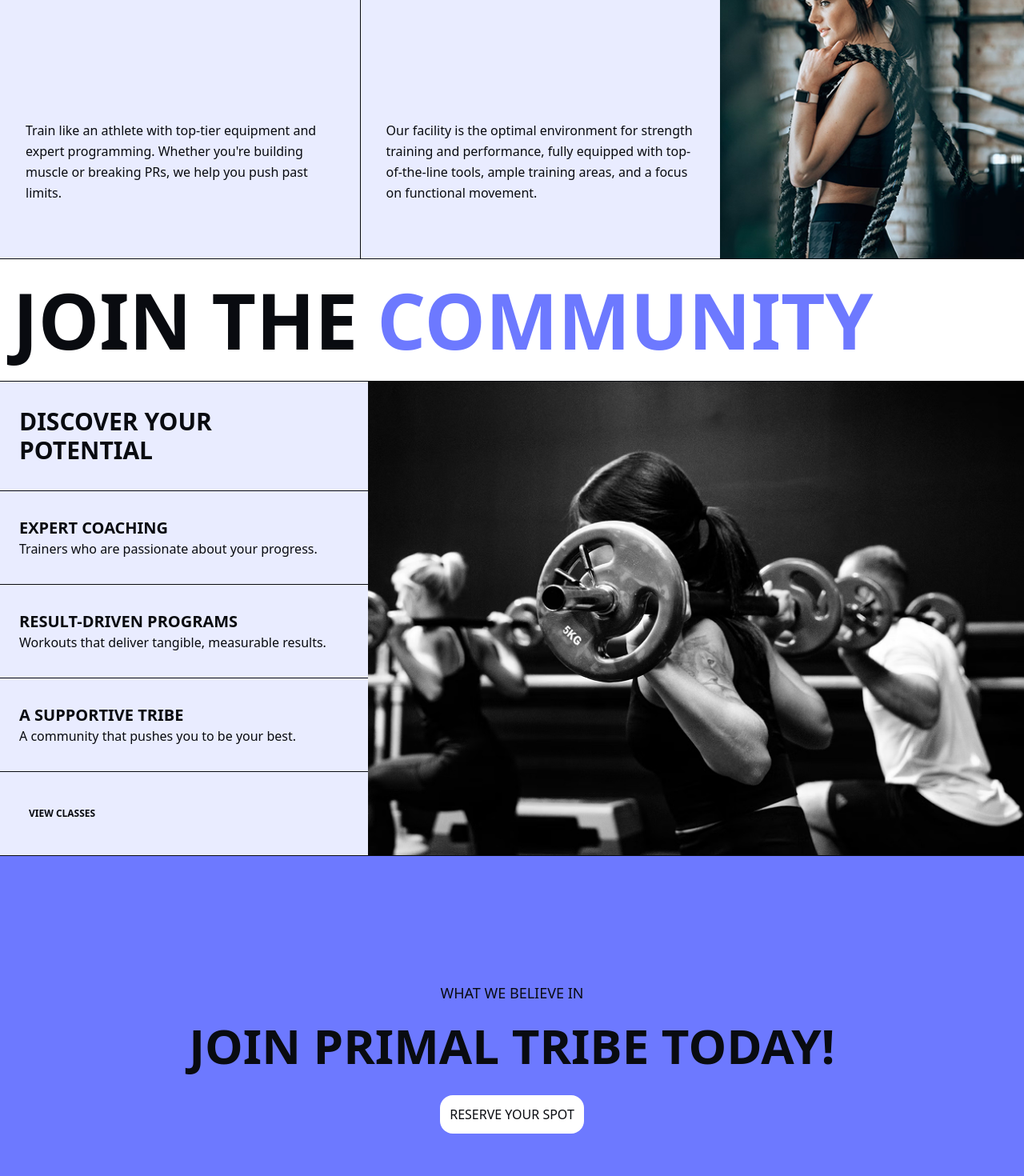
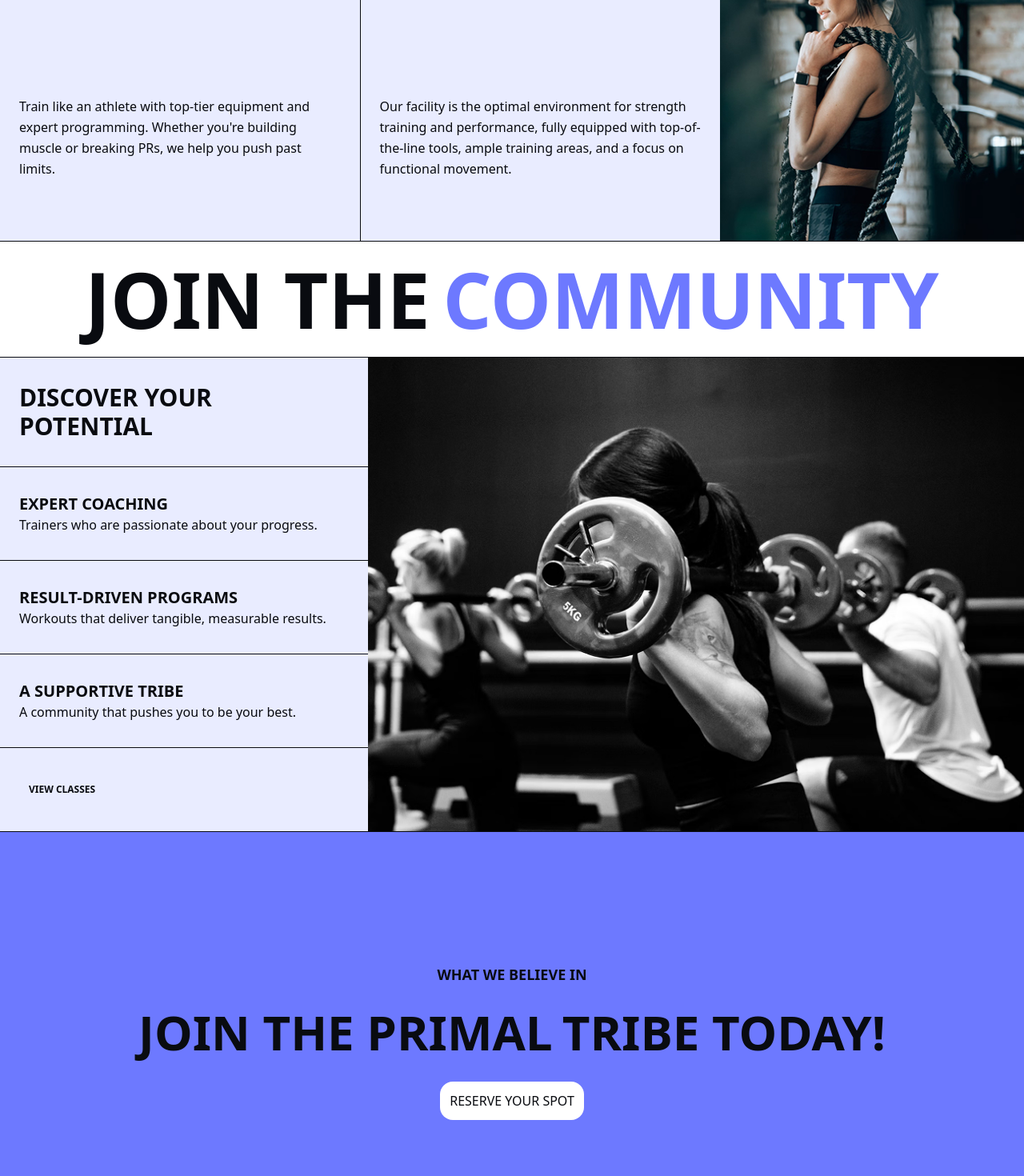
Before and after one commit to SSoneSIR/Primal-Training, a Next.js app in the folder apps/client/: page /home in a window 1280 px wide. Shown: the part 940-2410 px from the top of the page at 80% size. Built offline with nearby package versions, Linux system fonts and the light colour scheme.

Commit message:
home:mobile responsiveness

```diff
--- a/apps/client/app/home/page.tsx
+++ b/apps/client/app/home/page.tsx
@@ -3,29 +3,31 @@
 import Header from "../../components/shared/layout/header";
 import Footer from "../../components/shared/layout/footer";
 import TitleTextCard from "../../components/shared/card/title-text-card";
+import TitleTextCard2 from "../../components/shared/card/title-text-card2";
 
 export default function HomePage() {
   return (
     <div>
       <Header />
-      <div className="border-b-2 p-4">
-        <div className="flex justify-center text-8xl leading-tight font-bold">
+      <div className="border-b-2 px-1 pt-4 pb-0">
+        <div className="mb-4 flex flex-nowrap whitespace-nowrap text-3xl font-bold leading-loose sm:justify-center sm:text-8xl sm:leading-tight">
           <p>TRAIN HARD.</p>
           <p className="text-accent">LIVE BETTER</p>
         </div>
       </div>{" "}
-      <div className="flex">
+      <div className="flex flex-col sm:flex-row">
         <Image
           src="/image.png"
           alt="Primal Training logo"
           width={900}
           height={400}
-          className="object-fill"
+          priority
+          className="h-auto w-full object-cover sm:h-128 sm:w-225 sm:object-fill"
         />
         <TitleTextCard
           titleLines={["FOR THE", "COMMITTED"]}
           description="Train like an athlete with top-tier equipment and expert programming. Whether you're building muscle or breaking PRs, we help you push past limits."
-          className="bg-muted-foreground"
+          className="bg-muted-foreground border-b"
         >
           <button
             type="button"
@@ -35,61 +37,63 @@
           </button>
         </TitleTextCard>
       </div>
-      <div className="flex border-b bg-muted-foreground">
+      <div className="flex flex-col border-b bg-muted-foreground sm:flex-row">
         <TitleTextCard
           titleLines={["GUIDED BY", "EXPERTS"]}
           description="Train like an athlete with top-tier equipment and expert programming. Whether you're building muscle or breaking PRs, we help you push past limits."
-          className="border-r"
+          className="order-2 border-b sm:order-1 sm:border-b-0 sm:border-r"
         />
         <TitleTextCard
           titleLines={["DYNAMIC OPEN", "GYM"]}
           description="Our facility is the optimal environment for strength training and performance, fully equipped with top-of-the-line tools, ample training areas, and a focus on functional movement."
+          className="order-3 sm:order-2"
         />
         <Image
           src="/Image-2.png"
           alt="Primal Training logo"
           width={380}
-          height={100}
-          className="object-fill"
+          height={479}
+          className="order-1 w-full object-cover sm:order-3 sm:mx-0 sm:w-95 sm:max-w-none sm:shrink-0 sm:object-fill"
         />{" "}
       </div>
-      <div className="border-b p-4 ">
-        <div className="flex justify-start text-8xl leading-tight font-bold gap-6">
+      <div className="border-b sm:p-3 py-2 px-6">
+        <div className=" flex gap-4 whitespace-nowrap text-3xl font-bold leading-loose sm:justify-center sm:text-8xl sm:leading-tight ">
           <p>JOIN THE</p>
           <p className="text-accent">COMMUNITY</p>
         </div>
       </div>
-      <div className=" flex items-stretch border-b">
-        <div className="bg-muted-foreground min-w-0 w-115">
+      <div className="flex flex-col border-b sm:flex-row sm:items-stretch">
+        <div className="order-2 w-full bg-muted-foreground sm:order-1 sm:min-w-0 sm:w-115">
           <div className="flex flex-col px-6 border-b ">
-            <div className="text-3xl font-bold py-8">
+            <div className="text-2xl sm:text-3xl font-bold py-4 sm:py-8">
               <p>DISCOVER YOUR POTENTIAL</p>
             </div>
           </div>
           <div>
-            <div className="flex flex-col px-6 border-b py-8 ">
-              <div className="font-bold text-xl">EXPERT COACHING</div>
-              <p>Trainers who are passionate about your progress.</p>
-            </div>
-            <div className="flex flex-col px-6 border-b py-8">
-              <div className="font-bold text-xl">RESULT-DRIVEN PROGRAMS</div>
-              <p>Workouts that deliver tangible, measurable results.</p>
-            </div>
-            <div className="flex flex-col px-6 border-b py-8 ">
-              <div className="font-bold text-xl">A SUPPORTIVE TRIBE</div>
-              <p>A community that pushes you to be your best.</p>
-            </div>
-            <div className="flex flex-col px-6  py-8 ">
+            <TitleTextCard2
+              title={["EXPERT COACHING"]}
+              description="Trainers who are passionate about your progress."
+            />
+            <TitleTextCard2
+              title={["RESULT-DRIVEN PROGRAMS"]}
+              description="Workouts that deliver tangible, measurable results."
+            />
+            <TitleTextCard2
+              title={["A SUPPORTIVE TRIBE"]}
+              description="A community that pushes you to be your best."
+            />
+            <div className="flex flex-col px-6 py-8  items-center sm:items-start">
               <button
                 type="button"
-                className="w-fit cursor-pointer rounded-2xl p-3 text-xs font-semibold text-foreground hover:bg-gray-900 hover:text-gray-100"
+                className="w-fit cursor-pointer rounded-2xl p-3 text-xs font-semibold text-foreground hover:bg-gray-900 hover:text-gray-100
+               "
               >
                 VIEW CLASSES
               </button>
             </div>
           </div>
         </div>
-        <div className="relative flex-1">
+        <div className="relative order-1 min-h-80 w-full sm:order-2 sm:min-h-0 sm:flex-1">
           <Image
             src="/Image3.png"
             alt="Primal Training logo"
@@ -98,12 +102,17 @@
           />
         </div>
       </div>
-      <div className="flex  flex-col gap-6  p-40 text-center bg-accent">
-        <p className="text-lg leading-tight">WHAT WE BELIEVE IN</p>
-        <p className="text-6xl font-bold">JOIN PRIMAL TRIBE TODAY!</p>
+      <div className="flex flex-col items-center gap-2 sm:gap-6 bg-accent px-2 py-20 text-center sm:p-40">
+        <p className="text-base leading-loose font-semibold sm:text-lg">
+          WHAT WE BELIEVE IN
+        </p>
+        <p className="text-3xl font-bold leading-none sm:max-w-none sm:text-6xl">
+          <span>JOIN THE PRIMAL</span>
+          <span className="block sm:ml-3 sm:inline">TRIBE TODAY!</span>
+        </p>
         <button
           type="button"
-          className="mx-auto mt-2 w-fit cursor-pointer rounded-2xl bg-background p-3 hover:bg-foreground hover:text-background"
+          className="mx-auto mt-2 w-fit cursor-pointer rounded-2xl bg-background p-2 sm:p-3 hover:bg-foreground hover:text-background"
         >
           RESERVE YOUR SPOT
         </button>
--- a/apps/client/components/shared/card/title-text-card.tsx
+++ b/apps/client/components/shared/card/title-text-card.tsx
@@ -14,12 +14,12 @@
 }: TitleTextCardProps) {
   return (
     <div className={`flex min-w-0 flex-1 flex-col p-6 ${className}`}>
-      <div className="text-4xl font-bold">
+      <div className=" text-2xl sm:text-4xl font-bold">
         {titleLines.map((line) => (
           <p key={line}>{line}</p>
         ))}
       </div>
-      <div className="mt-50 w-full p-2 text-base font-normal text-foreground">
+      <div className="mt-2 sm:mt-50 w-full text-base font-normal text-foreground">
         <p className="leading-relaxed">{description}</p>
       </div>
       {children ? <div className="mt-4">{children}</div> : null}
--- /dev/null
+++ b/apps/client/components/shared/card/title-text-card2.tsx
@@ -0,0 +1,26 @@
+import type { ReactNode } from "react";
+
+type TitleTextCard2Props = {
+  title: string[];
+  description: string;
+  className?: string;
+  children?: ReactNode;
+};
+export default function TitleTextCard2({
+  title,
+  description,
+  className = "",
+}: TitleTextCard2Props) {
+  return (
+    <div className={`flex flex-col border-b px-6 py-3 sm:px-6 sm:py-8  ${className}`}>
+      <div className="font-bold text-xl">
+        {title.map((line) => (
+          <p key={line}>{line}</p>
+        ))}
+      </div>
+      <div>
+        <p className="">{description}</p>
+      </div>
+    </div>
+  );
+}
--- a/apps/client/components/shared/layout/footer/Footer.tsx
+++ b/apps/client/components/shared/layout/footer/Footer.tsx
@@ -3,7 +3,7 @@
 export default function Footer() {
   return (
     <footer className="border-t-2 p-6 bg-muted-foreground ">
-      <div className="mb-25">
+      <div className="mb-10 sm:mb-25">
         <div className="sm:flex items-start sm:justify-between">
           <Image
             src="/Vector.png"
@@ -12,7 +12,7 @@
             height={119}
             sizes="200px"
             loading="eager"
-            className="h-auto w-[200px]"
+            className="h-auto w-50"
           />
           <p className="mt-8 text-5xl font-semibold sm:mt-0 ">PrimalTraining</p>
         </div>
@@ -24,13 +24,19 @@
           <div className="font-semibold text-sm mt-4">
             <p>
               Email:{" "}
-              <a className="underline underline-offset-4" href="mailto:hello@figma.com">
+              <a
+                className="underline underline-offset-4"
+                href="mailto:hello@figma.com"
+              >
                 hello@figma.com
               </a>
             </p>
             <p>
               Phone:{" "}
-              <a className="underline underline-offset-4" href="tel:+977123456789">
+              <a
+                className="underline underline-offset-4"
+                href="tel:+977123456789"
+              >
                 +977 123456789
               </a>
             </p>
--- a/apps/client/components/shared/layout/header/Header.tsx
+++ b/apps/client/components/shared/layout/header/Header.tsx
@@ -35,7 +35,7 @@
   const [showMenu, setShowMenu] = useState(false);
 
   return (
-    <header className="sticky top-0 z-50 bg-muted-foreground border-b-2">
+    <header className="sticky top-0 z-50 border-b-2 bg-muted-foreground ">
       <div className="flex items-center justify-between p-6">
         <div className="flex cursor-pointer gap-2 hover:text-gray-700">
           <Image
```
